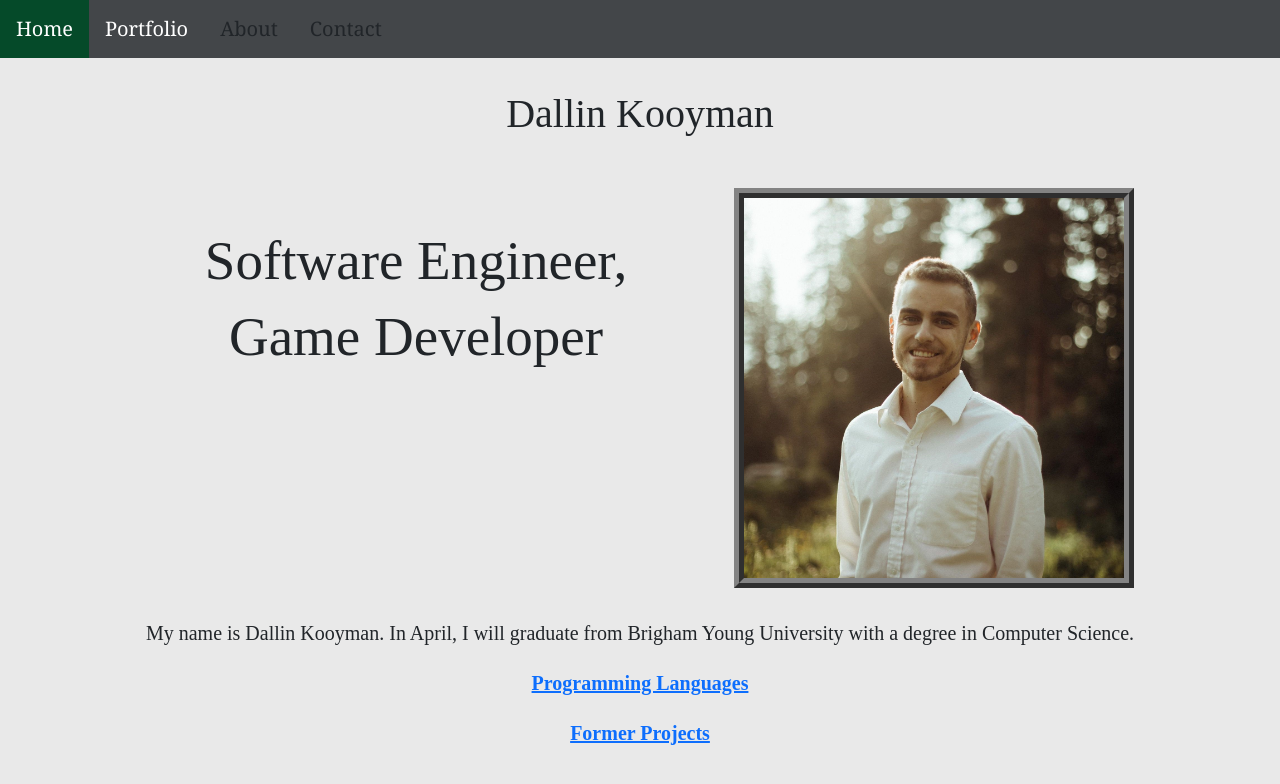
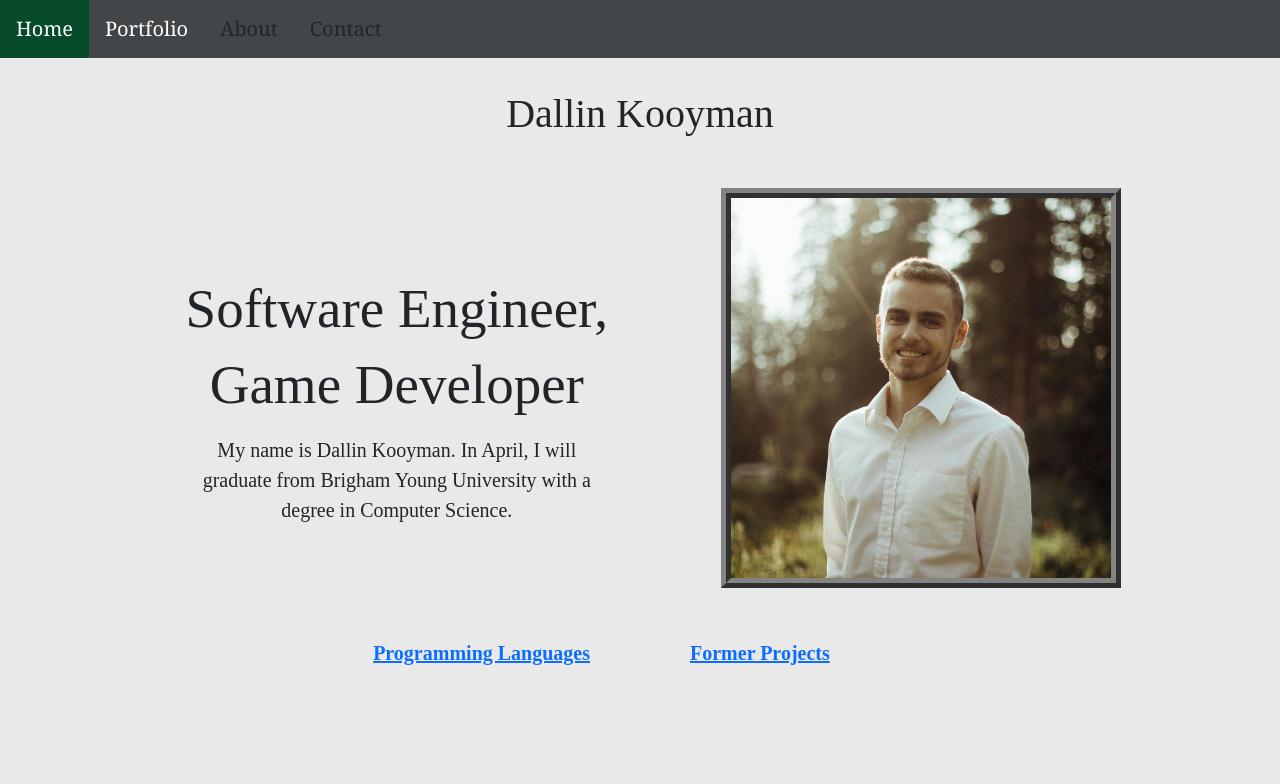
Before and after one commit to DallinKooyman/MySite, a plain HTML site: page index.html in a window 1280 px wide. Drawn offline with nearby package versions, Linux system fonts and the light colour scheme.

Commit message:
Move bio on all screen sizes

```diff
--- a/index.css
+++ b/index.css
@@ -42,9 +42,12 @@ h1 {
 }
 
 #headers {
+  display: flex;
+  flex-direction: column;
   margin-left: auto;
   margin-top: auto;
   margin-bottom: 2%;
+  justify-content: center;
 }
 
 #title {
@@ -56,18 +59,34 @@ h1 {
 
 #about-me {
   display: flex;
-  justify-content: center;
+  justify-content: flex-start;
   flex-direction: column;
 }
 
-p {
+#bio {
   align-self: center;
   width: 90%;
+  text-align: center;
+  margin-top: 3%;
   text-align: center;
 }
 
 /* Mobile Styles */
 @media only screen and (max-width: 500px) {
+  #headers {
+    margin-bottom: 0;
+  }
+
+  #about-me {
+    height: fit-content;
+  }
+
+  #about-me p {
+    align-self: center;
+    width: 90%;
+    text-align: center;
+    margin-bottom: 3px;
+  }
 
 }
 
@@ -113,7 +132,8 @@ p {
   }
 
   #headers {
-    margin-left: 10%;
+    flex-direction: column;
+    margin-left: 8%;
     margin-top: 50px;
     flex: 1;
   }
@@ -121,15 +141,14 @@ p {
   #title {
     text-align: center;
     font-size: 55px;
-    margin: 10px auto 10px;
-
+    margin: 10px auto 0;
   }
 
   #about-me {
     display: flex;
-    justify-content: right;
-    flex-direction: column;
-    flex: 2;
+    justify-content: center;
+    flex-direction: row;
+    flex: 1;
     order: 2;
   }
 
@@ -142,4 +161,18 @@ p {
     overflow-wrap: normal;
   }
 
+  #bio {
+    width: 70%;
+  }
+
+  .programming-langs-link {
+    margin-top: 30px;
+    text-align: right;
+  }
+
+  .former-projects-link {
+    margin-top: 30px;
+    text-align: left;
+  }
+
 }
--- a/index.html
+++ b/index.html
@@ -26,12 +26,12 @@
         <div id="headers">
           <h2 id="title">Software Engineer,</h2>
           <h2 id="title">Game Developer</h2>
+          <p id="bio">My name is Dallin Kooyman. In April, I will graduate from Brigham Young University with a degree in Computer Science.</p>
         </div>
       </div>
       <div id="about-me">
-        <p>My name is Dallin Kooyman. In April, I will graduate from Brigham Young University with a degree in Computer Science.</p>
-        <p><strong><a href='programming-languages.html'>Programming Languages</a></strong></p>
-        <p><strong><a href='projects.html'>Former Projects</a></strong></p>
+        <p class="programming-langs-link"><strong><a href='programming-languages.html'>Programming Languages</a></strong></p>
+        <p class="former-projects-link"><strong><a href='projects.html'>Former Projects</a></strong></p>
       </div>
   </div>
 	</body>
```
